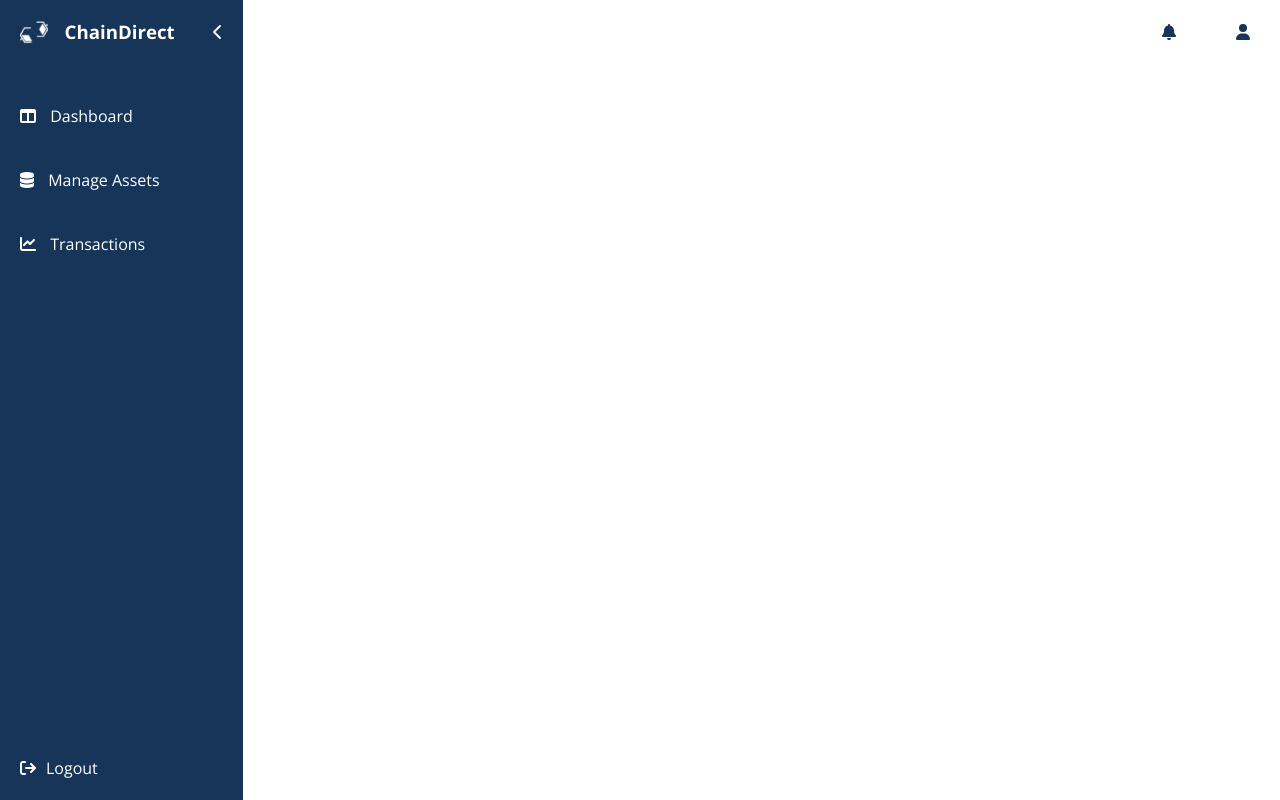
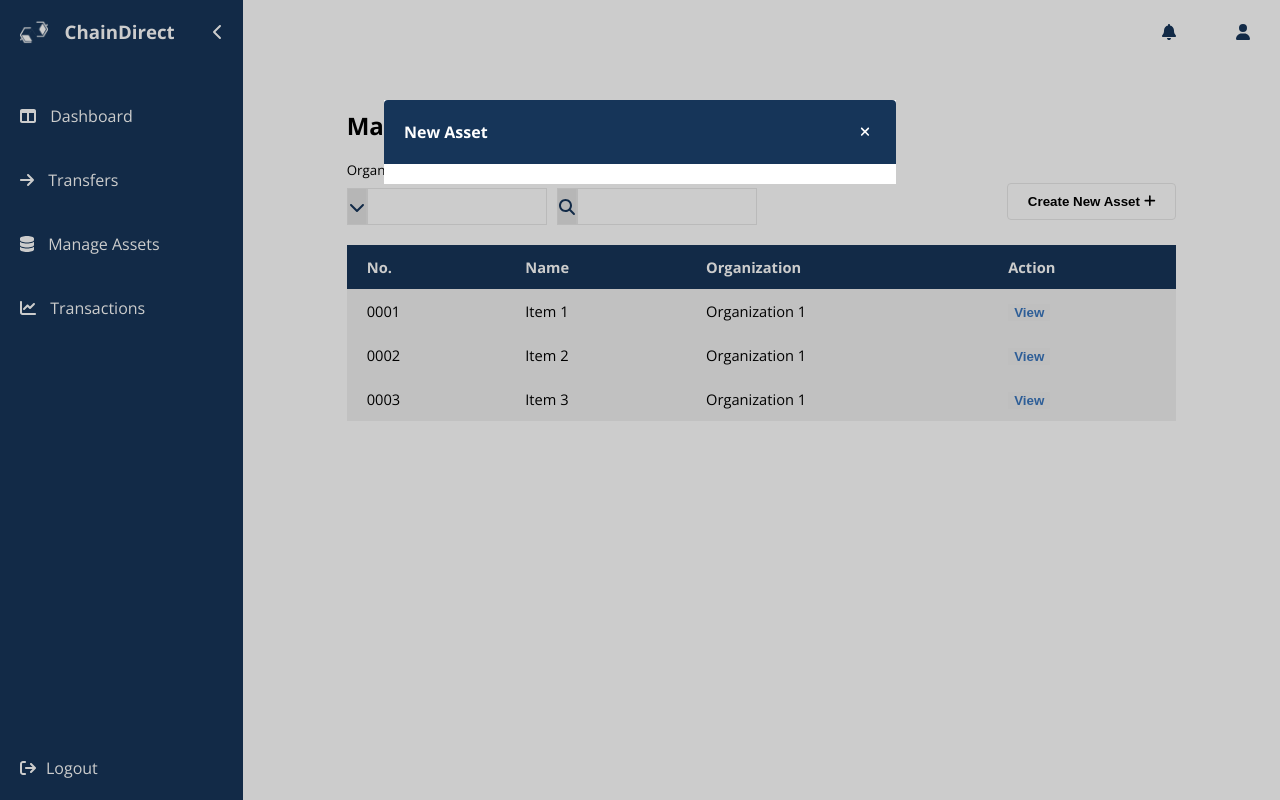
Before and after one commit to Jayrald07/blockchain-supplychain-frontend, a React (Vite) app: page /dashboard in a window 1280 px wide. Built offline with nearby package versions, Linux system fonts and the light colour scheme.

Commit message:
compile components for dashboard and asset

```diff
--- a/src/Components/Asset/asset.index.css
+++ b/src/Components/Asset/asset.index.css
@@ -1,4 +1,4 @@
-.bsc-asset h1 {
+.bsc-asset > h1 {
   margin: unset;
   margin-bottom: 20px;
 }
@@ -7,23 +7,19 @@
   margin: 50px 10%;
 }
 
-.bsc-asset > section {
+.bsc-asset > section:not(.bsc-table) {
   display: grid;
-  grid-template-columns: 1fr 2fr 1fr;
+  grid-template-columns: repeat(4, 1fr);
+  grid-column-gap: 10px;
 }
 
-.bsc-asset section > ul {
-  list-style: none;
-  margin: 0;
-  padding: 20px 30px;
-  display: flex;
-  align-items: flex-end;
+.bsc-asset section > button {
+  align-self: center;
+  justify-self: end;
+  border: 1px solid var(--gray);
+  padding: 10px 20px;
+  background-color: var(--light);
+  border-radius: 4px;
+  font-weight: bold;
+  cursor: pointer;
 }
-
-.bsc-asset section > ul a {
-  text-decoration: none;
-  display: inline-block;
-  color: var(--mid-blue);
-  margin: 0 20px;
-  font-weight: 500;
-}
--- a/src/Components/Asset/asset.index.tsx
+++ b/src/Components/Asset/asset.index.tsx
@@ -2,12 +2,17 @@ import { FontAwesomeIcon } from "@fortawesome/react-fontawesome";
 import React from "react";
 import InputIndex from "../Input/input.index";
 import "./asset.index.css";
-import { faChevronDown, faSearch } from "@fortawesome/free-solid-svg-icons";
+import {
+  faChevronDown,
+  faPlus,
+  faSearch,
+} from "@fortawesome/free-solid-svg-icons";
+import Table from "../Table/table.index";
 
 export default () => {
   return (
     <main className="bsc-asset">
-      <h1>Assets</h1>
+      <h1>Manage Assets</h1>
       <section>
         <InputIndex
           icon={<FontAwesomeIcon icon={faChevronDown} />}
@@ -15,25 +20,36 @@ export default () => {
           placeholder=""
           type="text"
         />
-        <ul>
-          <li>
-            <a href="#">Assets</a>
-          </li>
-          <li>
-            <a href="#">Transfers</a>
-          </li>
-          <li>
-            <a href="#">View Transactions</a>
-          </li>
-        </ul>
         <InputIndex
           icon={<FontAwesomeIcon icon={faSearch} />}
           label="Search Asset"
           placeholder=""
           type="text"
         />
+        <span></span>
+        <button>
+          <span>Create New Asset</span> <FontAwesomeIcon icon={faPlus} />
+        </button>
       </section>
-      <section></section>
+      <Table
+        rows={[
+          {
+            id: "0001",
+            name: "Item 1",
+            organization: "Organization 1",
+          },
+          {
+            id: "0002",
+            name: "Item 2",
+            organization: "Organization 1",
+          },
+          {
+            id: "0003",
+            name: "Item 3",
+            organization: "Organization 1",
+          },
+        ]}
+      />
     </main>
   );
 };
--- a/src/Components/Dashboard/dashboard.index.css
+++ b/src/Components/Dashboard/dashboard.index.css
@@ -1,3 +1,7 @@
 .bsc-dashboard {
   display: flex;
 }
+
+.bsc-dashboard > section:not(.bsc-modal) {
+  width: 100%;
+}
--- a/src/Components/Dashboard/dashboard.index.tsx
+++ b/src/Components/Dashboard/dashboard.index.tsx
@@ -1,13 +1,19 @@
 import React from "react";
+import Asset from "../Asset/asset.index";
 import Headerbar from "../HeaderBar/headerbar.index";
 import Navbar from "../Navbar/navbar.index";
+import Modal from "../Modal/modal.index";
 import "./dashboard.index.css";
 
 export default () => {
   return (
     <div className="bsc-dashboard">
       <Navbar />
-      <Headerbar />
+      <section>
+        <Headerbar />
+        <Asset />
+      </section>
+      <Modal />
     </div>
   );
 };
--- /dev/null
+++ b/src/Components/Modal/modal.index.css
@@ -0,0 +1,41 @@
+.bsc-modal {
+  position: absolute;
+  background-color: rgba(0, 0, 0, 0.2);
+  width: 100%;
+  height: 100%;
+  display: flex;
+  justify-content: center;
+}
+
+.bsc-modal-box {
+  margin-top: 100px;
+  background-color: var(--light);
+  width: 40%;
+  height: fit-content;
+}
+
+.bsc-modal-box .bsc-modal-header h1 {
+  margin: 0;
+  font-size: 12pt;
+  width: 100%;
+}
+
+.bsc-modal-box .bsc-modal-header button {
+  background-color: unset;
+  border: 0;
+  color: var(--light);
+  cursor: pointer;
+}
+
+.bsc-modal-box .bsc-modal-header {
+  padding: 20px;
+  background-color: var(--dark-blue);
+  color: var(--light);
+  border-radius: 4px 4px 0 0;
+  display: flex;
+}
+
+.bsc-modal-content {
+  padding: 10px;
+  background-color: var(--light);
+}
--- /dev/null
+++ b/src/Components/Modal/modal.index.tsx
@@ -0,0 +1,20 @@
+import { FontAwesomeIcon } from "@fortawesome/react-fontawesome";
+import { faClose } from "@fortawesome/free-solid-svg-icons";
+import React from "react";
+import "./modal.index.css";
+export default () => {
+  return (
+    <section className="bsc-modal">
+      <div className="bsc-modal-box">
+        <div className="bsc-modal-header">
+          <h1>New Asset</h1>
+          <button>
+            <FontAwesomeIcon icon={faClose} />
+          </button>
+        </div>
+        <div className="bsc-modal-content"></div>
+        <div className="bsc-modal-footer"></div>
+      </div>
+    </section>
+  );
+};
--- a/src/Components/Navbar/navbar.index.tsx
+++ b/src/Components/Navbar/navbar.index.tsx
@@ -7,6 +7,7 @@ import {
   faTableColumns,
   faChevronLeft,
   faSignOut,
+  faArrowRight,
 } from "@fortawesome/free-solid-svg-icons";
 import Logo from "../../assets/logo.png";
 
@@ -17,6 +18,7 @@ export default () => {
   const dashboard: any = useRef(null);
   const asset: any = useRef(null);
   const transaction: any = useRef(null);
+  const transfer: any = useRef(null);
   const logout: any = useRef(null);
 
   const [isNavOpen, setIsNavOpen] = useState(true);
@@ -49,6 +51,7 @@ export default () => {
 
     toggleTab(dashboard.current);
     toggleTab(asset.current);
+    toggleTab(transfer.current);
     toggleTab(transaction.current);
     toggleTab(logout.current);
 
@@ -73,6 +76,11 @@ export default () => {
           </a>
         </li>
         <li>
+          <a href="#" ref={transfer}>
+            <FontAwesomeIcon icon={faArrowRight} /> <span>Transfers</span>
+          </a>
+        </li>
+        <li>
           <a href="#" ref={asset}>
             <FontAwesomeIcon icon={faDatabase} /> <span>Manage Assets</span>
           </a>
--- /dev/null
+++ b/src/Components/Table/table.index.css
@@ -0,0 +1,24 @@
+.bsc-table > table {
+  width: 100%;
+  background-color: var(--table-bg);
+  border-collapse: collapse;
+}
+
+.bsc-table > table thead tr {
+  text-align: left;
+  background-color: var(--dark-blue);
+  color: var(--light);
+}
+
+.bsc-table > table thead th,
+.bsc-table > table tbody td {
+  padding: 10px 20px;
+  font-size: 11pt;
+}
+
+.bsc-table > table tbody button {
+  border: none;
+  color: var(--mid-blue);
+  font-weight: bold;
+  cursor: pointer;
+}
--- /dev/null
+++ b/src/Components/Table/table.index.tsx
@@ -0,0 +1,39 @@
+import React from "react";
+import "./table.index.css";
+
+type Row = {
+  id: string;
+  name: string;
+  organization: string;
+};
+
+export default ({ rows }: { rows: Row[] }) => {
+  return (
+    <section className="bsc-table">
+      <table>
+        <thead>
+          <tr>
+            <th>No.</th>
+            <th>Name</th>
+            <th>Organization</th>
+            <th>Action</th>
+          </tr>
+        </thead>
+        <tbody>
+          {rows.map((item) => {
+            return (
+              <tr>
+                <td>{item.id}</td>
+                <td>{item.name}</td>
+                <td>{item.organization}</td>
+                <td>
+                  <button>View</button>
+                </td>
+              </tr>
+            );
+          })}
+        </tbody>
+      </table>
+    </section>
+  );
+};
--- a/src/index.css
+++ b/src/index.css
@@ -18,6 +18,7 @@
   --light-blue: #a6c0de;
   --dark-blue: #163559;
   --gray: #e8e8e8;
+  --table-bg: #f1f1f1;
 }
 
 * {
```
